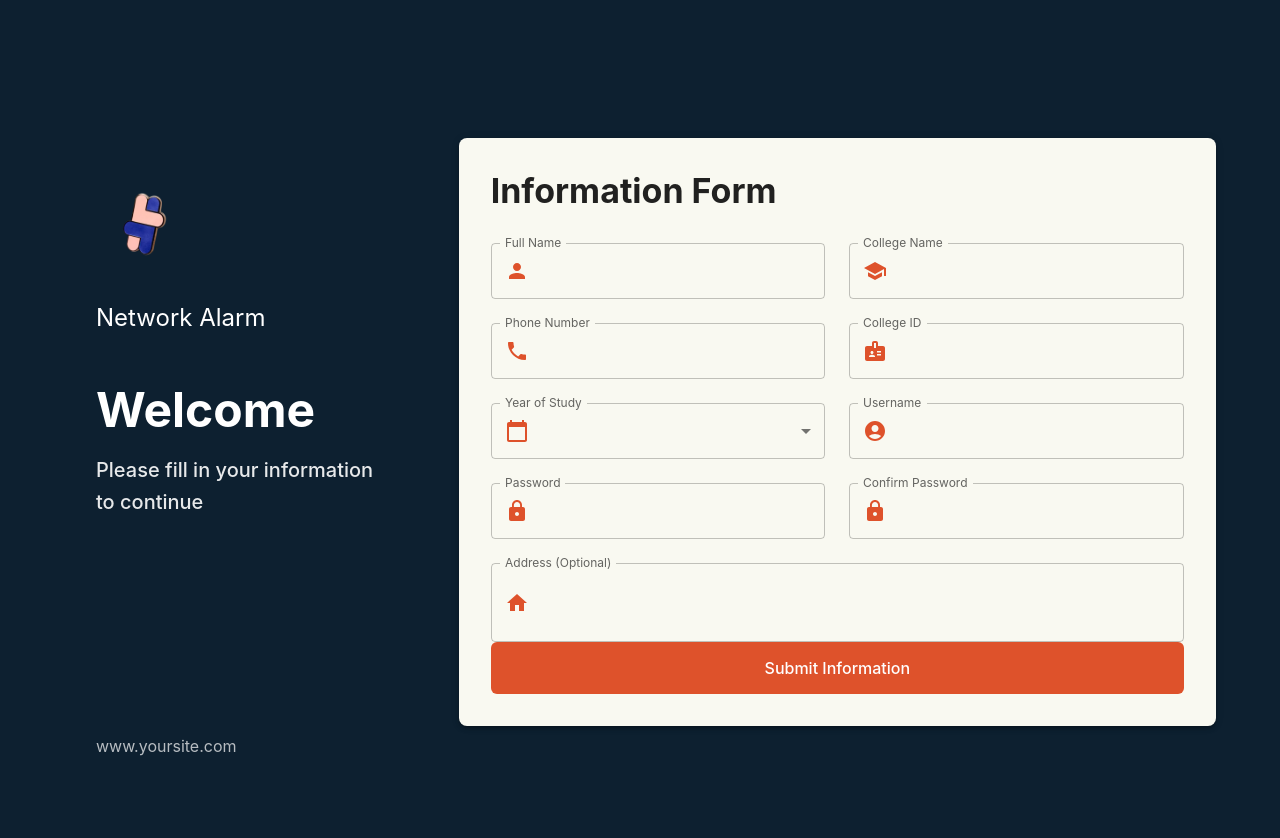
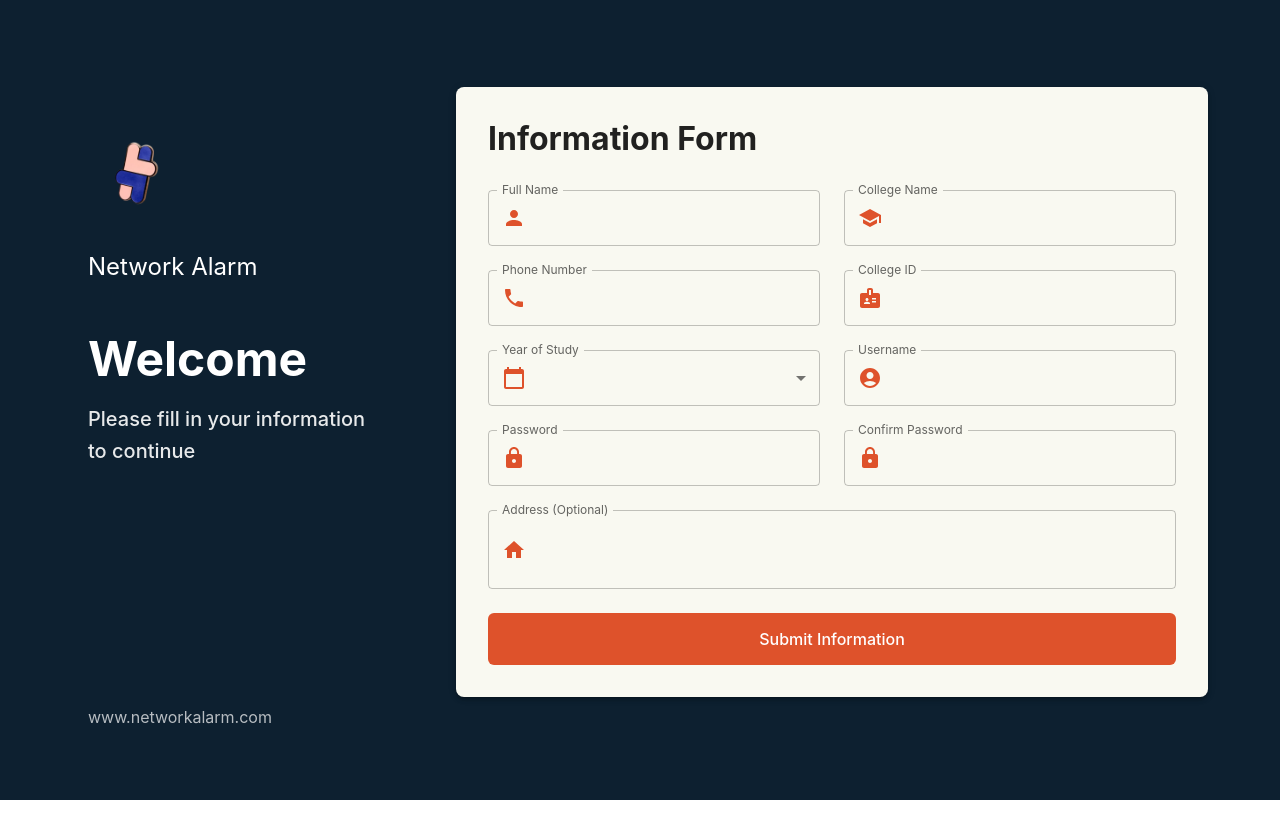
Before and after one commit to vihabhat/NetworkAlarm, a React (Vite) app in the folder Frontend/: page /infoform in a window 1280 px wide. Shown: the top 838 px of the page. After the commit the page ends 800 px from the top, so only its background shows below. Built offline with nearby package versions, Linux system fonts and the light colour scheme.

Commit message:
some updates

```diff
--- a/Frontend/src/components/infoform.jsx
+++ b/Frontend/src/components/infoform.jsx
@@ -1,17 +1,4 @@
-// package.json additions:
-{
-     {
-      "@emotion/react",
-      "@emotion/styled",
-      "@mui/material",
-      "@mui/icons-material",
-      "react-router-dom",
-      "react-hot-toast"
-    }
-  }
-
-  // InfoForm.jsx
-  import { useState, useEffect } from 'react';
+import { useState } from 'react';
 import { useNavigate } from 'react-router-dom';
 import toast from 'react-hot-toast';
 import {
@@ -40,12 +27,10 @@
 } from '@mui/icons-material';
 import Logo from '../assets/Logo.png';
 
-
-  // Create custom theme
 const theme = createTheme({
   palette: {
     primary: {
-        main: 'rgb(222, 82, 43)', //the info box highlight
+      main: 'rgb(222, 82, 43)',
     },
   },
   typography: {
@@ -81,7 +66,6 @@
 const InfoForm = () => {
   const navigate = useNavigate();
   const isSmallScreen = useMediaQuery(theme.breakpoints.down('sm'));
-    /*const [showLogo, setShowLogo] = useState(true);*/
 
   const [formData, setFormData] = useState({
     name: '',
@@ -97,11 +81,6 @@
 
   const [errors, setErrors] = useState({});
 
-    /*useEffect(() => {
-      const timer = setTimeout(() => setShowLogo(false), 3000);
-      return () => clearTimeout(timer);
-    }, []);*/
-
   const validatePhone = (phone) => {
     const pattern = /^\d{10}$/;
     return pattern.test(phone);
@@ -113,7 +92,6 @@
       ...prev,
       [name]: value
     }));
-      // Clear error when user starts typing
     if (errors[name]) {
       setErrors(prev => ({
         ...prev,
@@ -124,8 +102,6 @@
 
   const validateForm = () => {
     const newErrors = {};
-
-      // Required fields
     const requiredFields = ['name', 'collegeName', 'phone', 'collegeId', 'yearOfStudy', 'username', 'password', 'confirmPassword'];
     requiredFields.forEach(field => {
       if (!formData[field]) {
@@ -133,12 +109,10 @@
       }
     });
 
-      // Phone validation
     if (formData.phone && !validatePhone(formData.phone)) {
       newErrors.phone = 'Please enter a valid 10-digit phone number';
     }
 
-      // Password match validation
     if (formData.password !== formData.confirmPassword) {
       newErrors.confirmPassword = 'Passwords do not match';
     }
@@ -151,7 +125,6 @@
     e.preventDefault();
     if (validateForm()) {
       toast.success('Information submitted successfully!');
-        // Navigate or handle success
       navigate('/success');
     }
   };
@@ -169,32 +142,79 @@
       <Box
         sx={{
           minHeight: '100vh',
-              minWidth:'100vw',
+          width: '100vw',
           display: 'flex',
           alignItems: 'center',
-              background: 'rgb(13, 32, 48)',//background
-              py: 4,
+          background: 'rgb(13, 32, 48)',
+          overflowX: 'hidden', // Prevent horizontal scroll
         }}
       >
-            <Container maxWidth="lg">
-              <Grid container spacing={4}>
-                {/* Logo and Welcome Section */}
+        <Container
+          maxWidth="lg"
+          sx={{
+            mx: 'auto',
+            width: '100%',
+            px: { xs: 0, sm: 2 }, // Remove extra padding on mobile
+          }}
+        >
+          {/* Logo for mobile screens */}
+          {isSmallScreen && (
+            <Box
+              sx={{
+                width: '100%',
+                display: 'flex',
+                flexDirection: 'column',
+                alignItems: 'center',
+                mb: 3,
+                mt: 2,
+              }}
+            >
+              <img
+                src={Logo}
+                alt="Logo"
+                style={{
+                  height: 80,
+                  width: 'auto',
+                  marginBottom: '1rem'
+                }}
+              />
+              <Typography variant="h5" sx={{ color: 'white', mb: 2 }}>
+                Network Alarm
+              </Typography>
+            </Box>
+          )}
+
+          <Grid
+            container
+            spacing={{ xs: 2, md: 4 }} // Reduced spacing on mobile
+            sx={{ width: '100%', m: 0 }} // Remove default margin
+          >
+            {/* Logo and Welcome Section for larger screens */}
             {!isSmallScreen && (
-                  <Grid item xs={12} md={4}>
+              <Grid
+                item
+                xs={12}
+                md={4}
+                sx={{ p: { xs: 1, md: 2 } }} // Adjust padding
+              >
                 <Box
                   sx={{
                     color: 'white',
                     height: '100%',
                     display: 'flex',
                     flexDirection: 'column',
-                        p: 4,
+                    p: { xs: 2, md: 4 },
                   }}
                 >
                   <Box sx={{ mb: 6 }}>
                     <img
                       src={Logo}
                       alt="Logo"
-                            style={{ height: 110, width: 'auto' }}
+                      style={{
+                        height: 110,
+                        width: 'auto',
+                        maxWidth: '100%'
+                      }}
                     />
                     <Typography variant="h5" sx={{ mt: 2 }}>Network Alarm</Typography>
                   </Box>
@@ -207,28 +227,43 @@
                   </Typography>
 
                   <Typography sx={{ mt: 'auto', opacity: 0.7 }}>
-                        www.yoursite.com
+                    www.networkalarm.com
                   </Typography>
                 </Box>
               </Grid>
             )}
 
             {/* Form Section */}
-              <Grid item xs={12} md={8}>
+            <Grid
+              item
+              xs={12}
+              md={8}
+              sx={{ p: { xs: 1, md: 2 } }} // Adjust padding
+            >
               <Paper
                 elevation={3}
                 sx={{
-                    p: { xs: 2, sm: 4 },
+                  p: { xs: 2, sm: 3, md: 4 },
                   borderRadius: 2,
-                    background: ' #F9F9F1',//info card
+                  background: '#F9F9F1',
+                  width: '100%',
+                  maxWidth: '100%',
+                  boxSizing: 'border-box',
                 }}
               >
-                  <Typography variant="h4" fontWeight="bold" sx={{ mb: 4 }}>
+                <Typography
+                  variant="h4"
+                  fontWeight="bold"
+                  sx={{
+                    mb: 4,
+                    fontSize: { xs: '1.5rem', sm: '2rem' }
+                  }}
+                >
                   Information Form
                 </Typography>
 
                 <form onSubmit={handleSubmit}>
-                    <Grid container spacing={3}>
+                  <Grid container spacing={{ xs: 2, sm: 3 }}>
                     {/* Name Field */}
                     <Grid item xs={12} sm={6}>
                       <TextField
@@ -410,22 +445,21 @@
                     </Grid>
                   </Grid>
 
-
                   <Button
                     type="submit"
                     variant="contained"
                     fullWidth
                     sx={{
                       bgcolor: 'rgb(222, 82, 43)',
-                        '&:hover': { bgcolor: ' #0D1F2D' },
+                      '&:hover': { bgcolor: '#0D1F2D' },
                       py: 1.5,
+                      mt: 3,
                       borderRadius: 1.5,
                       textTransform: 'none',
-                        fontSize: '1rem',
+                      fontSize: { xs: '0.9rem', sm: '1rem' },
                       boxShadow: 'none'
                     }}
                     size="large"
-
                   >
                     Submit Information
                   </Button>
```
Lines whose indentation alone changed are shown as unchanged.
